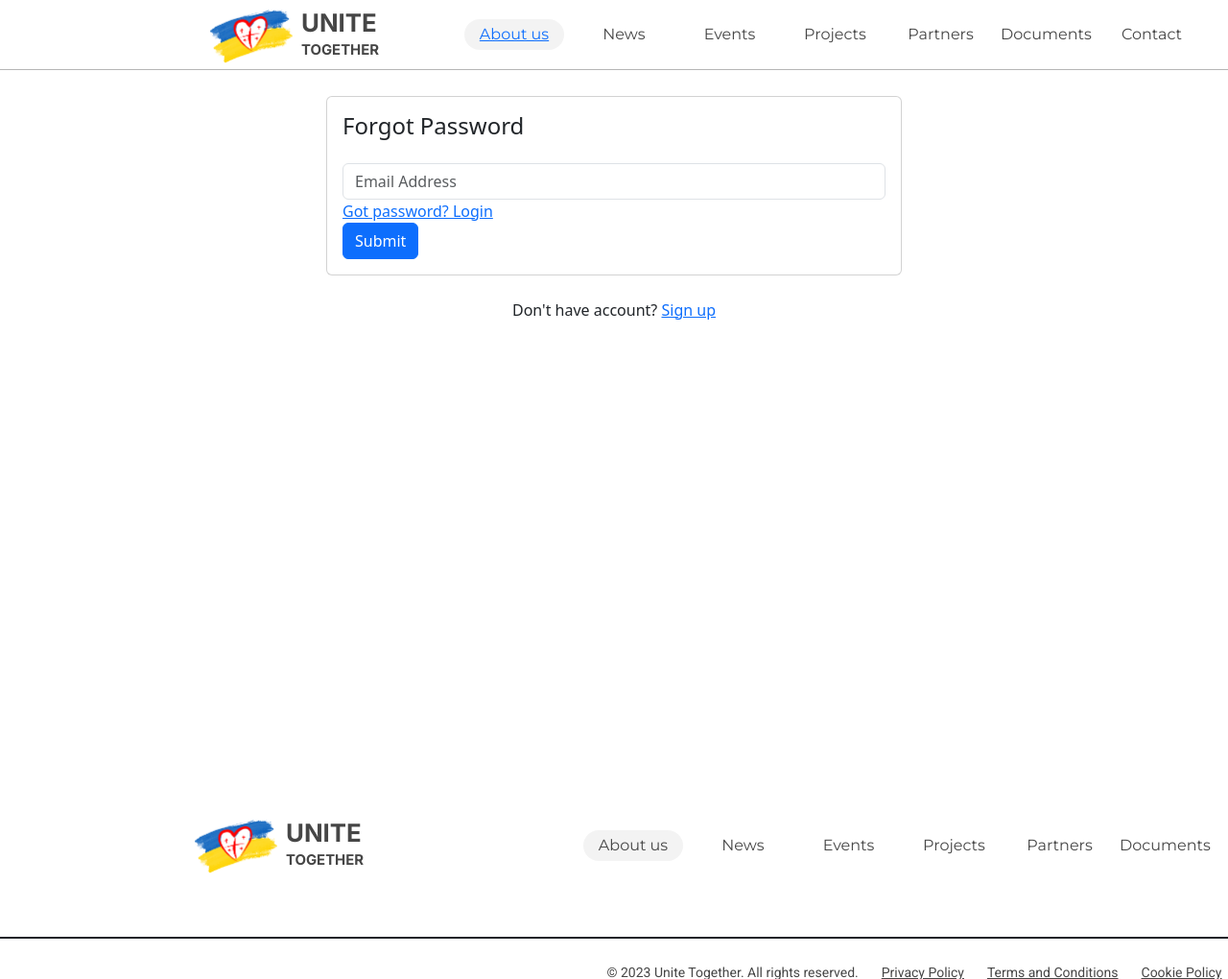
After one commit to IvanBondarenkoIT/unite_together_django_website, a Django app: page /accounts/forgotPassword/ in a window 1280 px wide; the page is wider, and only the part inside the window is pictured. The commit adds this page. Shown: the top 1020 px of that part at 96% size. Run offline with Django 5.2, Linux system fonts and the light colour scheme; some libraries are stand-ins or nearby versions.

Commit message:
added: forgot password functional, reset password validation

```diff
--- a/accounts/urls.py
+++ b/accounts/urls.py
@@ -6,6 +6,11 @@ urlpatterns = [
     path('register/', views.register, name='register'),
     path('login/', views.login, name='login'),
     path('logout/', views.logout, name='logout'),
+    path('dashboard/', views.dashboard, name='dashboard'),
+    path('', views.dashboard, name='dashboard'),
 
     path('activate/<uidb64>/<token>/', views.activate, name='activate'),
+    path('forgotPassword/', views.forgot_password, name='forgot_password'),
+    path('reset_password_validate/<uidb64>/<token>/', views.reset_password_validate, name='reset_password_validate'),
+    path('reset_password/', views.reset_password, name='reset_password'),
 ]
--- a/accounts/views.py
+++ b/accounts/views.py
@@ -102,3 +102,79 @@ def activate(request, uidb64, token):
     else:
         messages.error(request, "Invalid activation link")
         return redirect("Register")
+
+
+@login_required(login_url="login")
+def dashboard(request):
+    return render(request, "accounts/dashboard.html")
+
+
+def forgot_password(request):
+    if request.method == "POST":
+        email = request.POST.get("email")
+        if Account.objects.filter(email=email).exists():
+            user = Account.objects.get(email__exact=email)
+            # Reset password email
+            current_site = get_current_site(request)
+            mail_subject = "Please reset your password"
+            message = render_to_string(
+                "accounts/reset_password_email.html",
+                {
+                    "user": user,
+                    "domain": current_site.domain,
+                    "uid": urlsafe_base64_encode(force_bytes(user.pk)),
+                    "token": default_token_generator.make_token(user),
+                },
+            )
+            to_email = email
+            send_email = EmailMessage(mail_subject, message, to=[to_email])
+            send_email.send()
+
+            messages.success(
+                request, "Password reset email has been sent to your email address"
+            )
+
+            return redirect("login")
+
+        else:
+            messages.error(request, "Account does not exist")
+            return redirect("forgot_password")
+
+    return render(request, "accounts/forgot_password.html")
+
+
+def reset_password_validate(request, uidb64, token):
+    try:
+        uid = urlsafe_base64_decode(uidb64).decode()
+        user = Account._default_manager.get(pk=uid)
+    except (TypeError, ValueError, OverflowError, Account.DoesNotExist):
+        user = None
+
+    if user is not None and default_token_generator.check_token(user, token):
+        request.session["uid"] = uid
+        #     user.is_active = True
+        #     user.save()
+        messages.success(request, "Please reset your password")
+        return redirect("reset_password")
+    else:
+        messages.error(request, "This link has been expired")
+        return redirect("login")
+
+
+def reset_password(request):
+    if request.method == "POST":
+        password = request.POST["password"]
+        confirm_password = request.POST["confirm_password"]
+
+        if password == confirm_password:
+            uid = request.session.get("uid", None)
+            user = Account.objects.get(pk=uid)
+            user.set_password(password)
+            user.save()
+            messages.success(request, "Password reset successful")
+            return redirect("login")
+        else:
+            messages.error(request, "Passwords do not match")
+            return redirect("reset_password")
+    else:
+        return render(request, "accounts/reset_password.html")
--- /dev/null
+++ b/templates/accounts/forgot_password.html
@@ -0,0 +1,36 @@
+{% extends 'base.html' %}
+
+{% block content %}
+<!-- ========================= SECTION CONTENT ========================= -->
+<section class="section-conten padding-y" style="min-height:84vh">
+
+<!-- ============================ COMPONENT LOGIN   ================================= -->
+
+
+        <div class="card mx-auto" style="max-width: 600px; margin-top:100px;">
+          <div class="card-body">
+          <h4 class="card-title mb-4">Forgot Password</h4>
+          {% include 'includes/alerts.html' %}
+          <form action="{% url 'forgot_password' %}" method="POST">
+              {% csrf_token %}
+              <div class="form-group">
+                 <input type="email" class="form-control" placeholder="Email Address" name="email">
+              </div> <!-- form-group// -->
+
+              <div class="form-group">
+                <a href="Login{% url 'login' %}" class="float-right">Got password? Login</a>
+
+              </div> <!-- form-group form-check .// -->
+              <div class="form-group">
+                  <button type="submit" class="btn btn-primary btn-block"> Submit  </button>
+              </div> <!-- form-group// -->
+          </form>
+          </div> <!-- card-body.// -->
+        </div> <!-- card .// -->
+
+         <p class="text-center mt-4">Don't have account? <a href="{% url 'register' %}">Sign up</a></p>
+         <br><br>
+<!-- ============================ COMPONENT LOGIN  END.// ================================= -->
+
+</section>
+{% endblock %}
--- a/templates/accounts/login.html
+++ b/templates/accounts/login.html
@@ -27,7 +27,7 @@
               </div> <!-- form-group// -->
 
               <div class="form-group">
-                <a href="#" class="float-right">Forgot password?</a>
+                <a href="{% url 'forgot_password' %}" class="float-right">Forgot password?</a>
 
               </div> <!-- form-group form-check .// -->
               <div class="form-group">
```
Also changed, not shown: templates/accounts/dashboard.html (added, +19 -0 lines), templates/accounts/reset_password.html (added, +34 -0 lines), templates/accounts/reset_password_email.html (added, +10 -0 lines), web_pages/views.py (+16 -12 lines).
